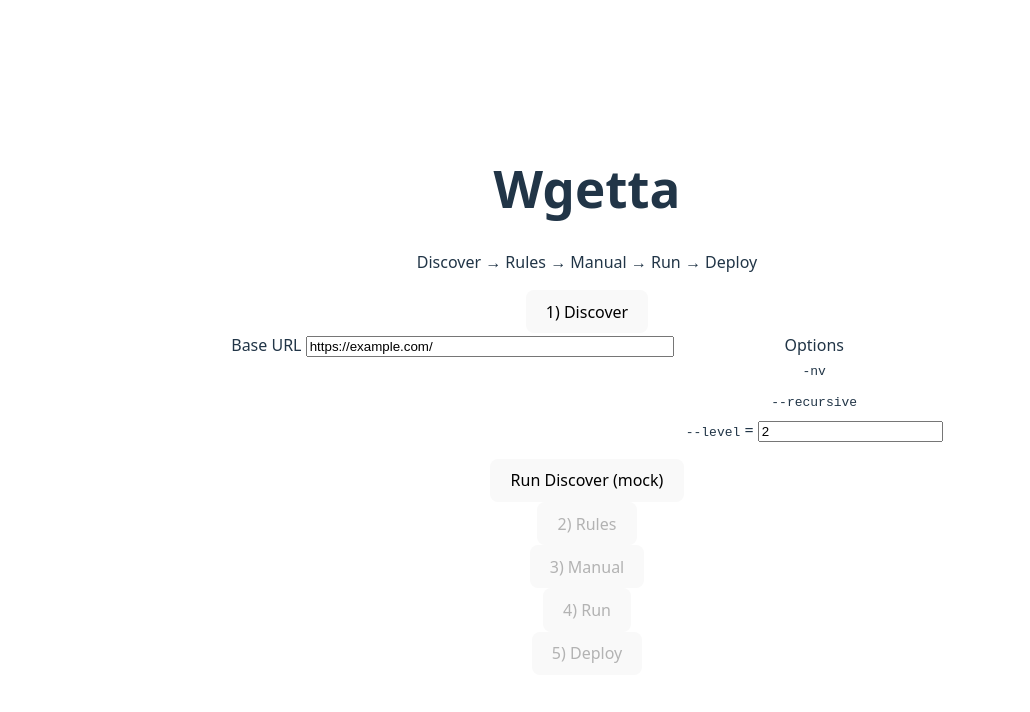
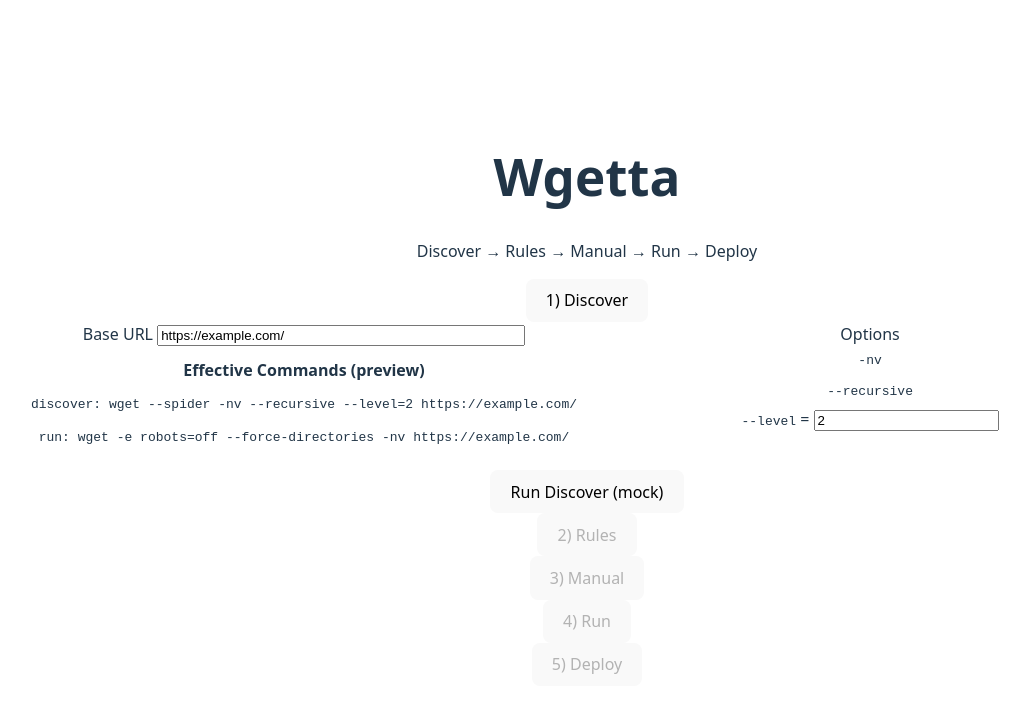
Before and after one commit to Fermain/wgetta, a Svelte app in the folder admin/app/: page / in a window 1280 px wide. Shown: the top 712 px of the page, without its empty margins (53-1083 px from the left). Built offline with nearby package versions, Linux system fonts and the light colour scheme.

Commit message:
feat(app): add effective command preview, stepper layout, mock API; fix a11y labels

```diff
--- a/admin/app/src/App.svelte
+++ b/admin/app/src/App.svelte
@@ -2,6 +2,7 @@
   import { Accordion } from 'bits-ui'
   import type { Plan, CommandOption, PlanRule } from './lib/api/mock'
   import { MockApi } from './lib/api/mock'
+  import { assembleEffective } from './lib/cmd'
 
   let step: 'discover' | 'rules' | 'manual' | 'run' | 'deploy' = 'discover'
 
@@ -17,6 +18,7 @@
   let rules: PlanRule[] = []
   let testing = false
   let testSummary: { includedCount: number; excludedCount: number } | null = null
+  $: eff = assembleEffective({ baseUrls, options })
 
   async function doDiscover() {
     const res = await MockApi.discover({ baseUrls, options })
@@ -64,14 +66,21 @@
         <Accordion.Trigger>1) Discover</Accordion.Trigger>
       </Accordion.Header>
       <Accordion.Content>
-        <div style="display:flex; gap:12px; align-items:flex-start; flex-wrap:wrap;">
+        <div style="display:grid; grid-template-columns: 1fr 1fr; gap:20px; align-items:start;">
           <div>
-            <label>Base URL</label>
-            <input type="text" value={baseUrls[0]} on:input={(e:any)=> baseUrls=[e.currentTarget.value]} style="min-width:360px;" />
+            <label for="baseurl">Base URL</label>
+            <input id="baseurl" type="text" value={baseUrls[0]} on:input={(e:any)=> baseUrls=[e.currentTarget.value]} style="min-width:360px;" />
+            <div style="margin-top:12px;">
+              <strong>Effective Commands (preview)</strong>
+              {#if baseUrls.length}
+                <pre style="white-space:pre-wrap; overflow:auto;">discover: {eff.discover.join(' ')}</pre>
+                <pre style="white-space:pre-wrap; overflow:auto;">run: {eff.run.join(' ')}</pre>
+              {/if}
+            </div>
           </div>
           <div>
-            <label>Options</label>
-            <div>
+            <label for="opts">Options</label>
+            <div id="opts">
               {#each options as opt, i}
                 <div style="margin-bottom:6px;">
                   <code>{opt.name}</code>
--- /dev/null
+++ b/admin/app/src/lib/cmd.ts
@@ -0,0 +1,45 @@
+import type { CommandOption } from './api/mock'
+
+export type EffectiveCommands = { discover: string[]; run: string[] }
+
+export function assembleEffective(command: { baseUrls: string[]; options: CommandOption[] }): EffectiveCommands {
+  const base = normalizeOptions(command.options)
+  const baseUrl = command.baseUrls[0] || ''
+
+  // Discover: inject --spider (locked)
+  const discover = ['wget', '--spider', ...base]
+  if (baseUrl) discover.push(baseUrl)
+
+  // Run: strip breadth/regex flags and inject locked flags
+  const stripped = stripBreadthFlags(base)
+  const run = ['wget', '-e', 'robots=off', '--force-directories', ...stripped]
+  if (baseUrl) run.push(baseUrl)
+
+  return { discover, run }
+}
+
+function normalizeOptions(options: CommandOption[]): string[] {
+  const result: string[] = []
+  for (const opt of options) {
+    if (!opt || !opt.name) continue
+    if (opt.value == null || opt.value === '') {
+      result.push(opt.name)
+    } else {
+      result.push(`${opt.name}=${opt.value}`)
+    }
+  }
+  return result
+}
+
+function stripBreadthFlags(args: string[]): string[] {
+  const removeNoVal = new Set(['--recursive', '-r', '--mirror', '-m', '--span-hosts', '-H', '--spider', '--page-requisites', '-p', '--convert-links', '-k', '--backup-converted', '-K', '--delete-after'])
+  const removeWithVal = new Set(['--level', '--domains', '--exclude-domains', '--accept', '--reject', '--accept-regex', '--reject-regex', '--input-file', '-i', '--adjust-extension', '-E'])
+  const out: string[] = []
+  for (const tok of args) {
+    const name = tok.startsWith('--') && tok.includes('=') ? tok.slice(0, tok.indexOf('=')) : tok
+    if (removeNoVal.has(tok) || removeNoVal.has(name)) continue
+    if (removeWithVal.has(tok) || removeWithVal.has(name)) continue
+    out.push(tok)
+  }
+  return out
+}
```
Also changed, not shown: 5 other files (tests, documents, lock files or other folders).
